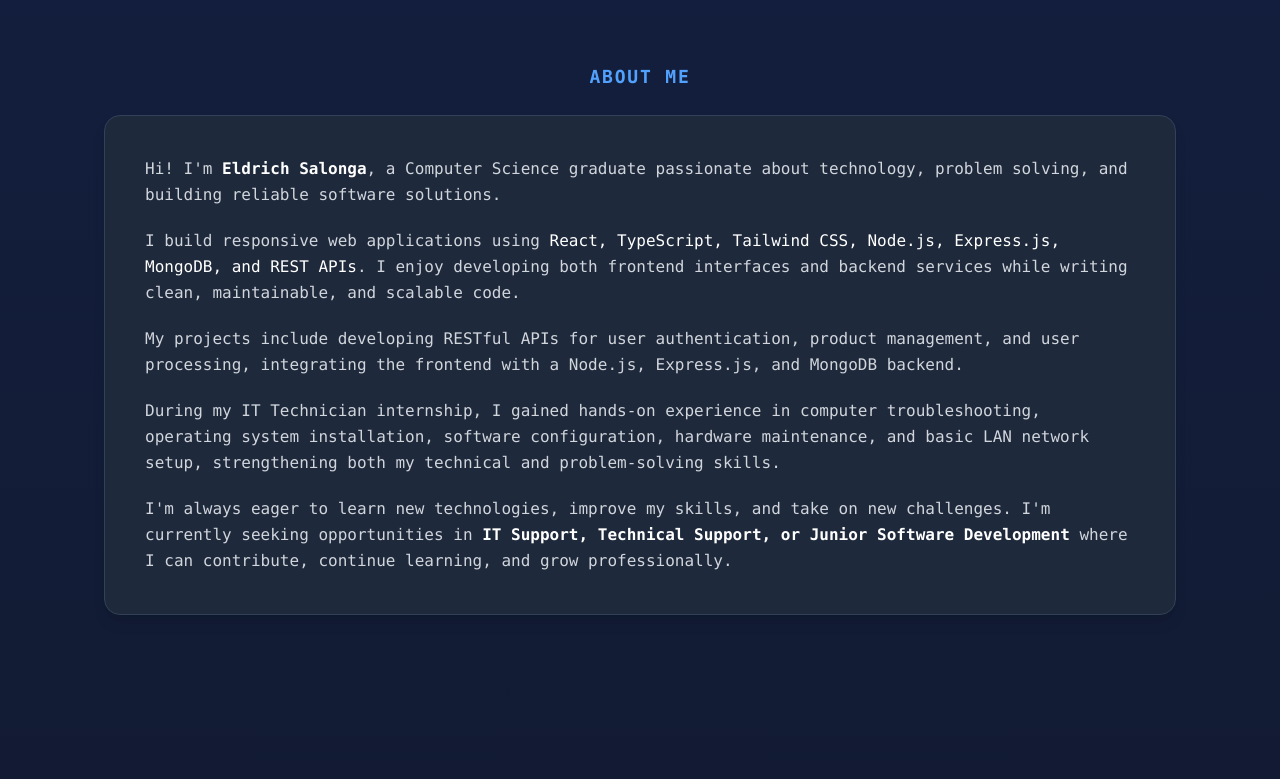
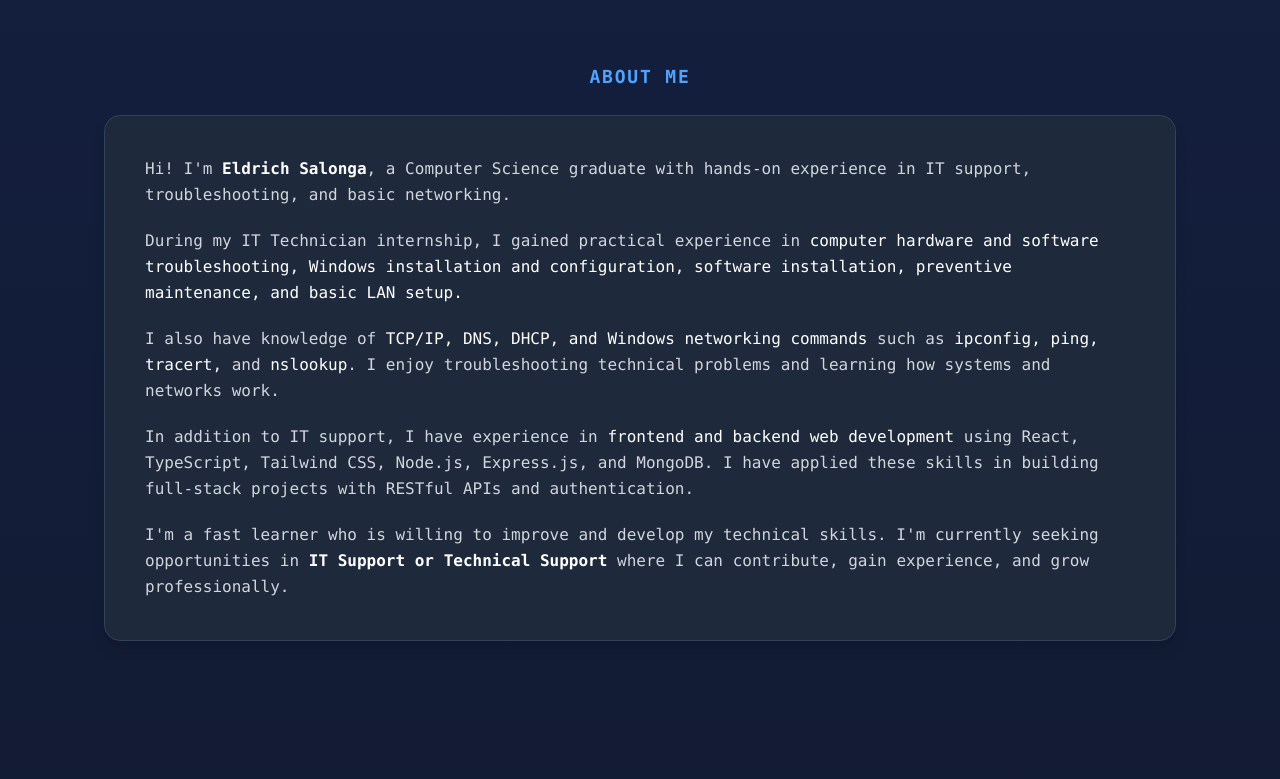
Before and after one commit to imeldrich/my-portfolio, a React (Vite) app: page / in a window 1280 px wide. Shown: the part 1660-2439 px from the top of the page. Built offline with nearby package versions, Linux system fonts and the light colour scheme.

Commit message:
update my portfolio

```diff
--- a/src/components/About.jsx
+++ b/src/components/About.jsx
@@ -14,40 +14,47 @@ const About = () => {
           <span className="font-semibold text-white">
             Eldrich Salonga
           </span>
-          , a Computer Science graduate passionate about technology, problem
-          solving, and building reliable software solutions.
+          , a Computer Science graduate with hands-on experience in IT support,
+          troubleshooting, and basic networking.
         </p>
 
         <p>
-          I build responsive web applications using{" "}
+          During my IT Technician internship, I gained practical experience in
           <span className="text-white">
-            React, TypeScript, Tailwind CSS, Node.js, Express.js, MongoDB, and
-            REST APIs
+            {" "}computer hardware and software troubleshooting, Windows
+            installation and configuration, software installation, preventive
+            maintenance, and basic LAN setup.
           </span>
-          . I enjoy developing both frontend interfaces and backend services
-          while writing clean, maintainable, and scalable code.
         </p>
 
         <p>
-          My projects include developing RESTful APIs for user authentication,
-          product management, and user processing, integrating the frontend
-          with a Node.js, Express.js, and MongoDB backend.
+          I also have knowledge of{" "}
+          <span className="text-white">
+            TCP/IP, DNS, DHCP, and Windows networking commands
+          </span>{" "}
+          such as <span className="text-white">ipconfig, ping, tracert,</span>{" "}
+          and <span className="text-white">nslookup</span>. I enjoy
+          troubleshooting technical problems and learning how systems and
+          networks work.
         </p>
 
         <p>
-          During my IT Technician internship, I gained hands-on experience in
-          computer troubleshooting, operating system installation, software
-          configuration, hardware maintenance, and basic LAN network setup,
-          strengthening both my technical and problem-solving skills.
+          In addition to IT support, I have experience in{" "}
+          <span className="text-white">
+            frontend and backend web development
+          </span>{" "}
+          using React, TypeScript, Tailwind CSS, Node.js, Express.js, and
+          MongoDB. I have applied these skills in building full-stack projects
+          with RESTful APIs and authentication.
         </p>
 
         <p>
-          I'm always eager to learn new technologies, improve my skills, and
-          take on new challenges. I'm currently seeking opportunities in{" "}
+          I'm a fast learner who is willing to improve and develop my technical
+          skills. I'm currently seeking opportunities in{" "}
           <span className="font-semibold text-white">
-            IT Support, Technical Support, or Junior Software Development
+            IT Support or Technical Support
           </span>{" "}
-          where I can contribute, continue learning, and grow professionally.
+          where I can contribute, gain experience, and grow professionally.
         </p>
       </div>
     </section>
--- a/src/components/Hero.jsx
+++ b/src/components/Hero.jsx
@@ -32,9 +32,9 @@ const Hero = () => {
               sequence={[
                 "Computer Science Graduate",
                 2000,
-                "Full-Stack Developer",
+                "IT Support",
                 2000,
-                "IT Support",
+                "Web Development",
                 2000,
               ]}
               wrapper="span"
@@ -46,10 +46,7 @@ const Hero = () => {
         </p>
 
         <p className="mt-4 text-gray-300 leading-relaxed">
-          I build responsive web applications using React, TypeScript, Node.js,
-          Express.js, and MongoDB. I also have hands-on experience in IT
-          support, including computer troubleshooting, software installation,
-          and basic network configuration.
+         I provide IT support for computer hardware, software, Windows systems, and basic networking. I also have experience in frontend and backend development using React, TypeScript, Node.js, Express.js, and MongoDB.
         </p>
 
         <div className="flex gap-4 mt-6">
```
